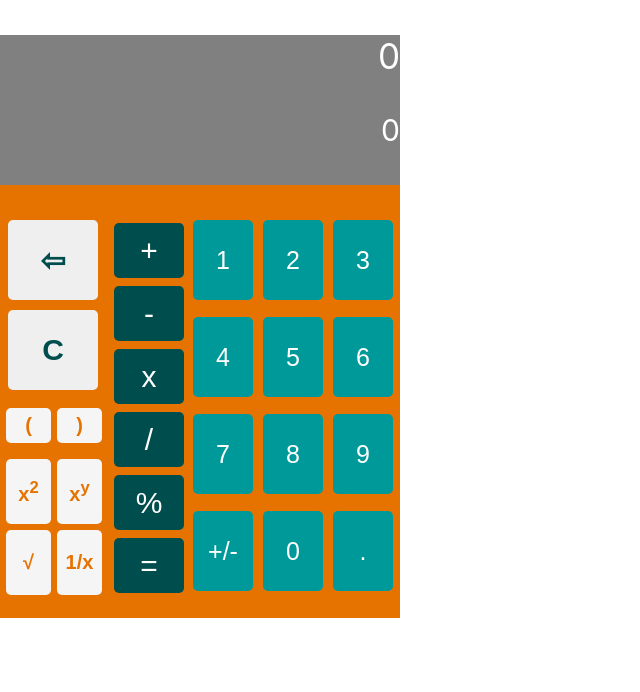
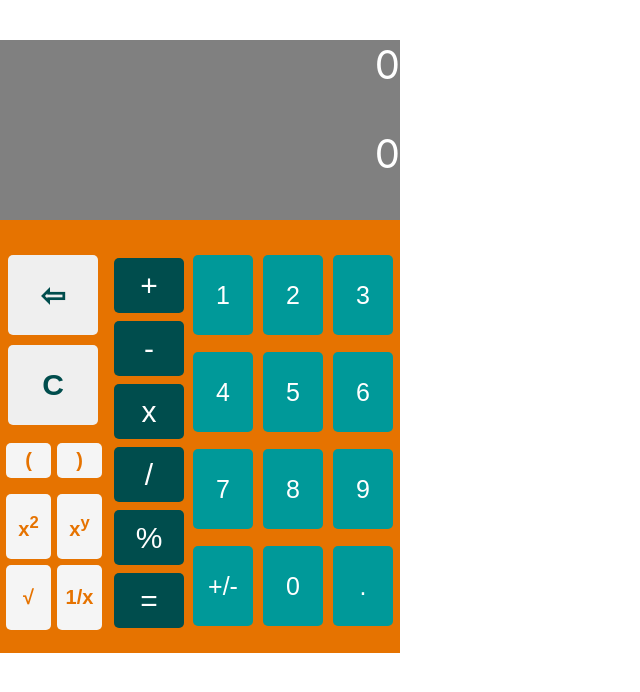
Before and after one commit to nada-zelic-stojanovic/calculator, a React (Create React App) app in the folder calculator/: page / in a window 1280 px wide. Shown: the top 692 px of the page, without its empty margins (0-640 px from the left). Built offline with nearby package versions, Linux system fonts and the light colour scheme.

Commit message:
Adjust 1/x, x^2, sqrt(x) and x^y calculation

```diff
--- a/calculator/src/components/Display/Display.js
+++ b/calculator/src/components/Display/Display.js
@@ -5,7 +5,7 @@ import UserInput from './UserInput';
 const display = props => {
   return (
     <div className={classes.Display}>
-      <p result={props.score} style={{ textAlign: 'right', fontSize: '35px' }}>
+      <p result={props.score} style={{ textAlign: 'right', fontSize: '40px' }}>
         {props.score ? props.previousInput + ' = ' + props.score : '0'}
       </p>
       <UserInput expression={props.userInput}/>
--- a/calculator/src/components/Display/Display.module.css
+++ b/calculator/src/components/Display/Display.module.css
@@ -10,6 +10,6 @@
     background-color: grey;
     color: white;
     width: 400px;
-    height: 150px;
+    height: 180px;
   }
 }
--- a/calculator/src/components/Display/UserInput.js
+++ b/calculator/src/components/Display/UserInput.js
@@ -1,10 +1,14 @@
 import React from 'react';
 
-
 const userInput = props => (
-    <div input={props.expression} style={{textAlign: 'right', fontSize: '30px'}}>
-        {props.expression.length > 0 ? props.expression : '0'}
+  <div>
+    <div
+      input={props.expression}
+      style={{ textAlign: 'right', fontSize: '40px' }}
+    >
+      {props.expression.length > 0 ? props.expression : '0'}
     </div>
+  </div>
 );
 
 export default userInput;
--- a/calculator/src/containers/Calculator/Calculator.js
+++ b/calculator/src/containers/Calculator/Calculator.js
@@ -116,21 +116,21 @@ class Calculator extends Component {
     let result = Math.pow(this.state.inputExpression, 2);
     const { inputExpression } = this.state;
     let newInputExp = inputExpression + '^2';
-    this.setState({ result: result, prevInput: newInputExp });
+    this.setState({ result: result, prevInput: newInputExp, inputExpression: '' });
   };
 
   handleSqrt = () => {
     let result = Math.sqrt(this.state.inputExpression);
     const { inputExpression } = this.state;
     let newInputExp = 'sqrt(' + inputExpression + ')';
-    this.setState({ result: result, prevInput: newInputExp });
+    this.setState({ result: result, prevInput: newInputExp, inputExpression: '' });
   };
 
   handleReciprocal = () => {
     let result = 1 / this.state.inputExpression;
     const { inputExpression } = this.state;
     let newInputExp = '1/' + inputExpression;
-    this.setState({ result: result, prevInput: newInputExp });
+    this.setState({ result: result, prevInput: newInputExp, inputExpression: '' });
   };
 
   render() {
```
